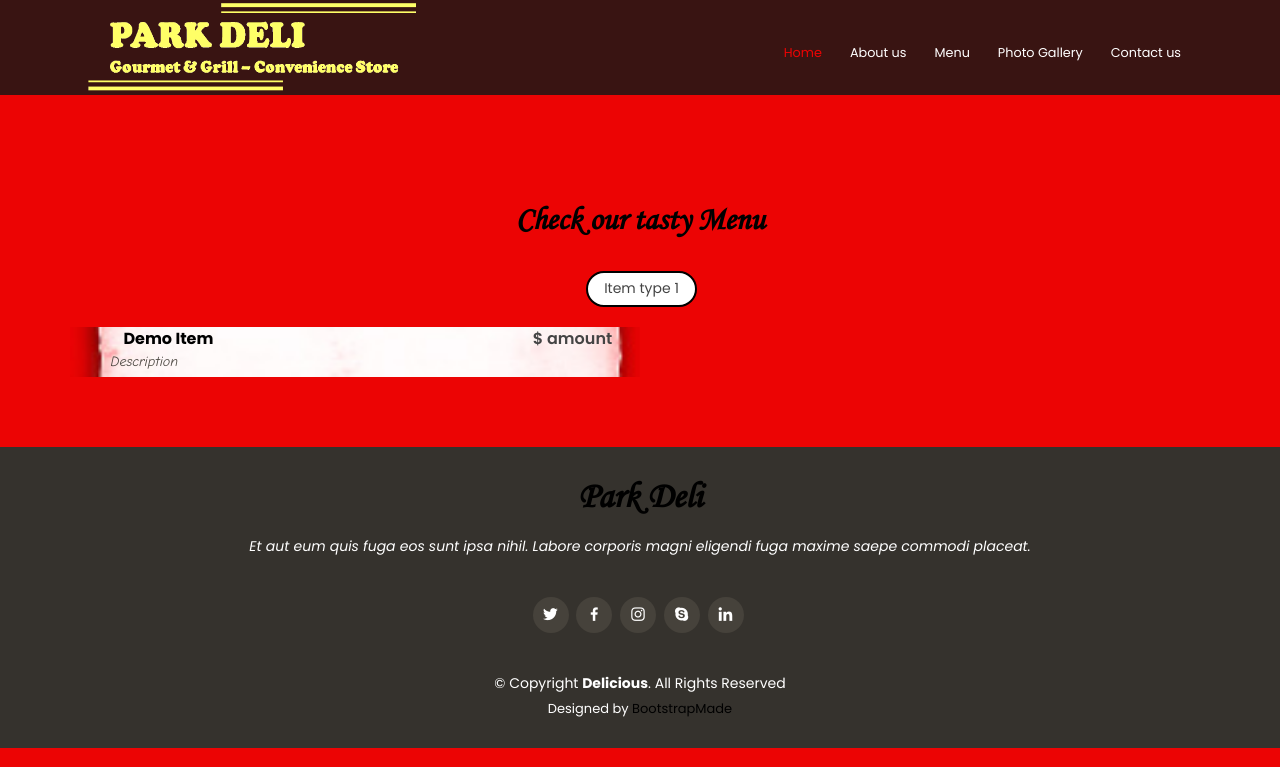
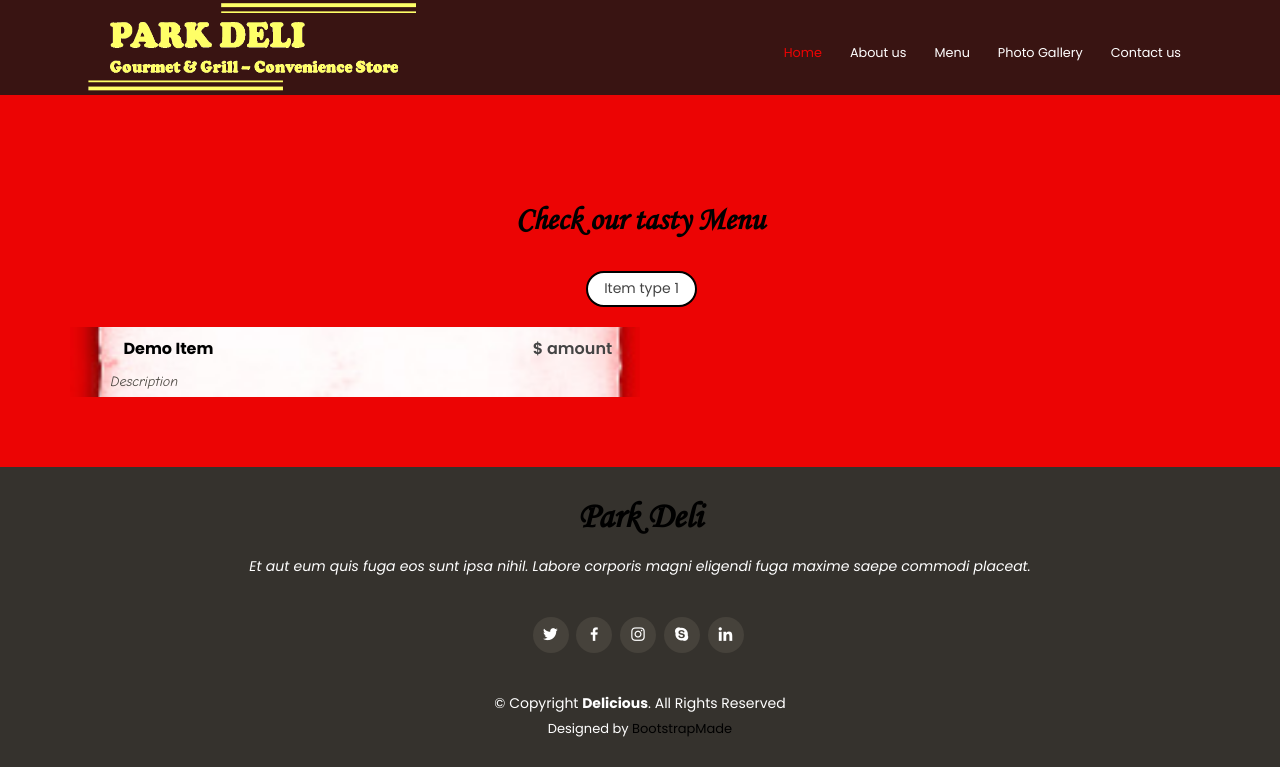
Before and after one commit to neeldoshi7/PD, a PHP site: page /demomenu.html in a window 1280 px wide. Shown: the top 767 px of the page. Run offline with PHP 8.4, Linux system fonts and the light colour scheme.

Commit message:
Update style.css

```diff
--- a/assets/css/style.css
+++ b/assets/css/style.css
@@ -985,8 +985,8 @@ section {
 }
 
 .menu .menu-content {
-  /* margin-top: 10px;
-  margin-bottom: 10px; */
+  margin-top: 10px;
+  margin-bottom: 10px;
   overflow: hidden;
   display: flex;
   justify-content: space-between;
```
